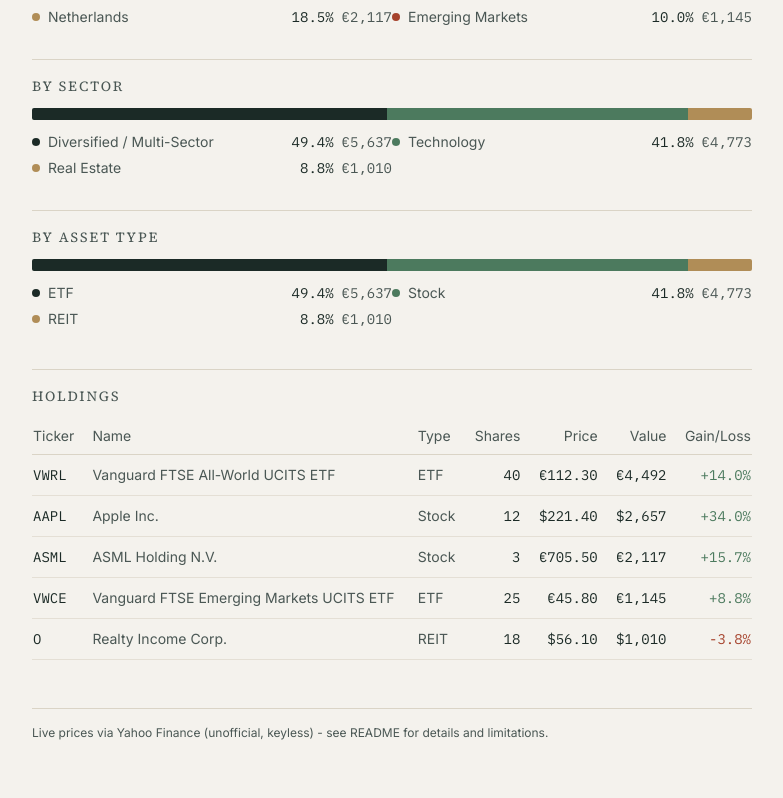
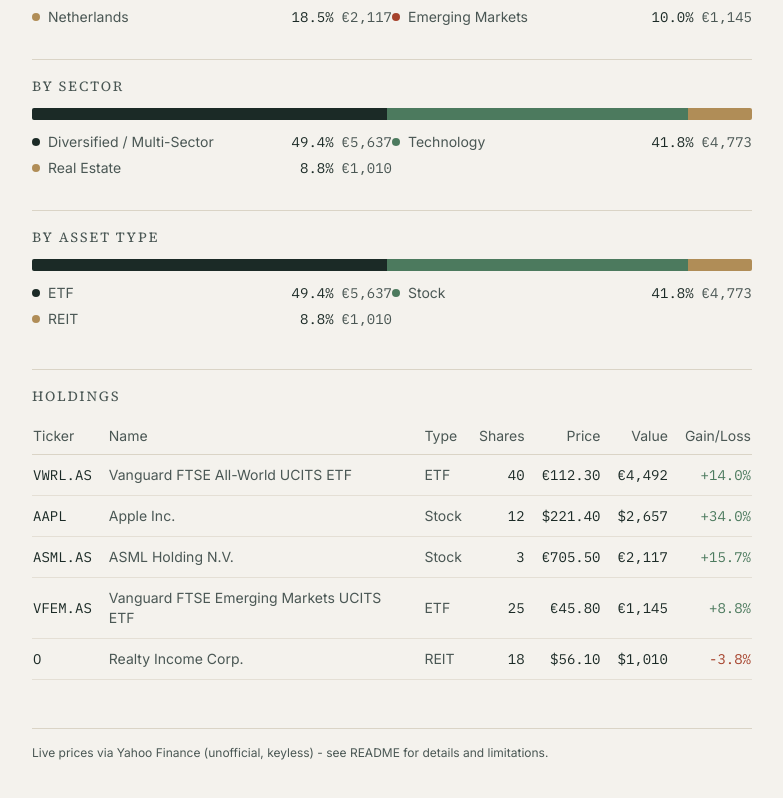
Before and after one commit to portefeuilletracker/portefeuilletracker.github.io, a React (Vite) app: page / in a window 1280 px wide. Shown: the part 364-1162 px from the top of the page, without its empty margins (248-1031 px from the left). Built offline with nearby package versions, Linux system fonts and the light colour scheme; no server answers; the HTML template or start-up script is replaced by a standard one.

Commit message:
Add files via upload

```diff
--- a/src/data/holdings.ts
+++ b/src/data/holdings.ts
@@ -6,13 +6,16 @@
 // derives automatically from this list — you never edit charts
 // directly.
 //
-// currentPrice is not fetched live yet (see README "Next steps"),
-// so update it by hand when you want fresh numbers.
+// ticker must match Yahoo Finance's symbol exactly, including any
+// exchange suffix (e.g. ".AS" for Euronext Amsterdam) — the app
+// fetches live prices by this symbol on load. If a symbol can't be
+// found, the app falls back to the currentPrice below, so keep that
+// reasonably up to date too.
 // ---------------------------------------------------------------
 
 export const holdings: Holding[] = [
   {
-    ticker: "VWRL",
+    ticker: "VWRL.AS",
     name: "Vanguard FTSE All-World UCITS ETF",
     assetType: "ETF",
     region: "Global / Diversified",
@@ -38,7 +41,7 @@
     broker: "DEGIRO",
   },
   {
-    ticker: "ASML",
+    ticker: "ASML.AS",
     name: "ASML Holding N.V.",
     assetType: "Stock",
     region: "Netherlands",
@@ -51,7 +54,7 @@
     broker: "DEGIRO",
   },
   {
-    ticker: "VWCE",
+    ticker: "VFEM.AS",
     name: "Vanguard FTSE Emerging Markets UCITS ETF",
     assetType: "ETF",
     region: "Emerging Markets",
```
